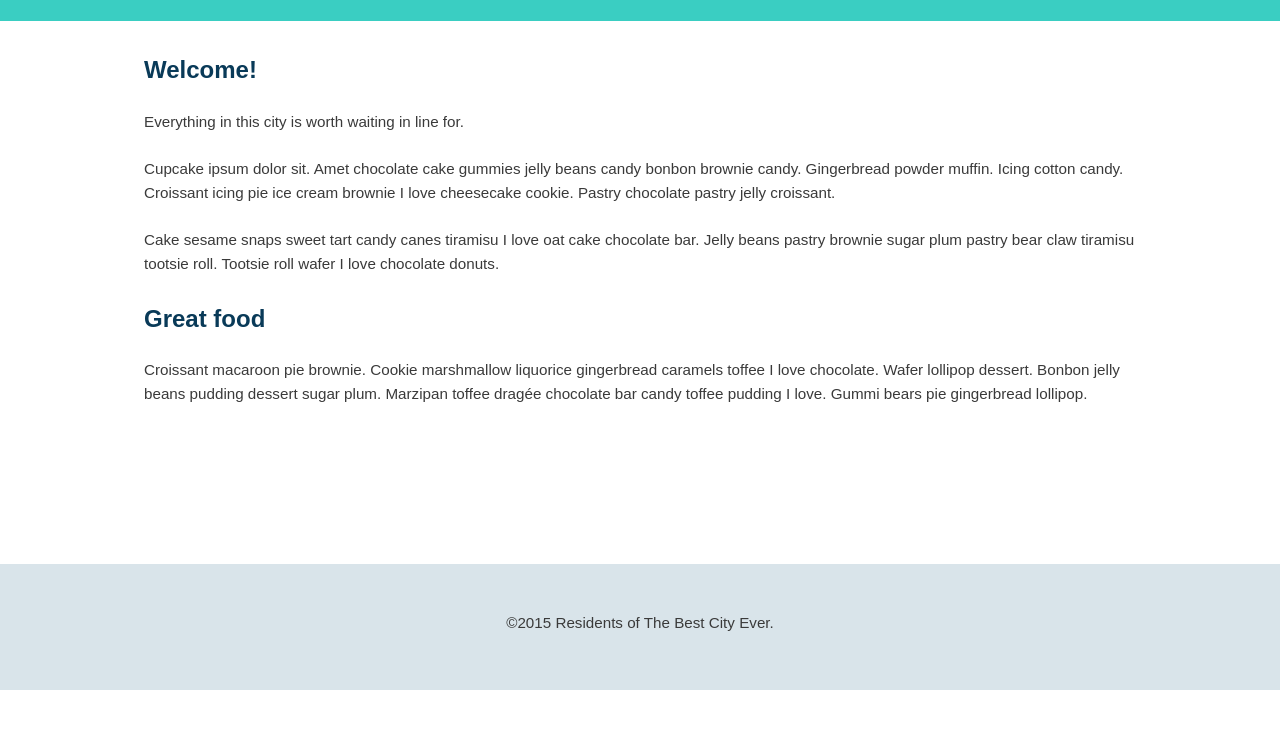
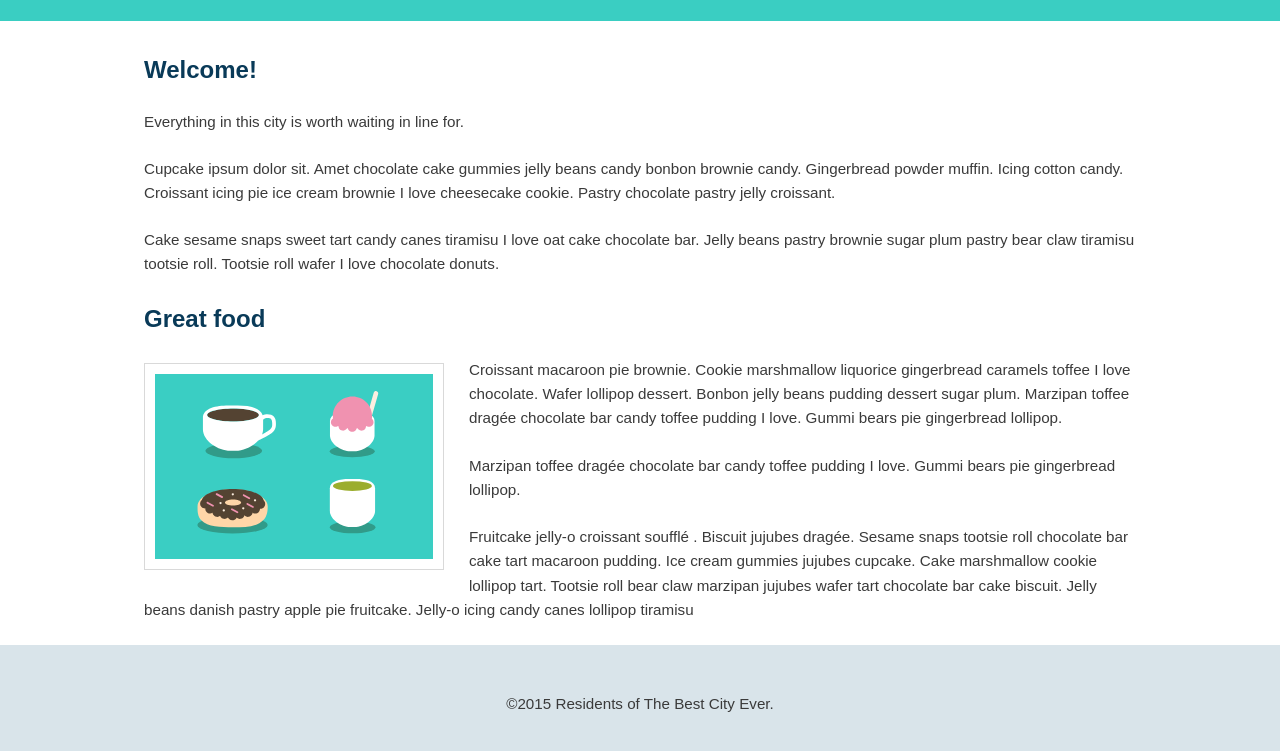
Before and after one commit to Adrian-Jablonski/CSS, a plain HTML site: page CSS Layout Basics/index.html in a window 1280 px wide. Shown: the part 147-898 px from the top of the page. Before the commit the page ends 837 px from the top, so only its background shows below. Drawn offline with Linux system fonts and the light colour scheme.

Commit message:
Added a floated image

```diff
--- a/CSS Layout Basics/css/style.css
+++ b/CSS Layout Basics/css/style.css
@@ -102,7 +102,18 @@ a {
 		width: 80%;
 		max-width: 1150px;
 		margin: 0 auto;
+    }
+
+    .feat-img {
+		width: 300px;
+        float: left;
+        margin-top: 5px;
+        margin-right: 25px;
+        margin-bottom: 25px;
+        padding: 10px;
+        border: 1px solid #d9d9d9
 	}
+
     .name,
     .main-nav li {
         display: inline-block;  /* inline-block allows usage of width and top and bottom padding properties */
--- a/CSS Layout Basics/index.html
+++ b/CSS Layout Basics/index.html
@@ -36,11 +36,18 @@
                 sugar plum pastry bear claw tiramisu tootsie roll. Tootsie roll wafer I love chocolate donuts.</p>
 
             <h2>Great food</h2>
+            <img class="feat-img" src="img/treats.svg" alt="Drinks and eats">
             <p>Croissant macaroon pie brownie. Cookie marshmallow liquorice gingerbread caramels toffee I love
                 chocolate.
                 Wafer lollipop dessert. Bonbon jelly beans pudding dessert sugar plum. Marzipan toffee drag&#233;e
                 chocolate
                 bar candy toffee pudding I love. Gummi bears pie gingerbread lollipop.</p>
+            <p>Marzipan toffee drag&#233;e chocolate bar candy toffee pudding I love. Gummi bears pie gingerbread
+                lollipop.</p>
+            <p> Fruitcake jelly-o croissant souffl&#233; . Biscuit jujubes drag&#233;e. Sesame snaps tootsie roll
+                chocolate bar cake tart macaroon pudding. Ice cream gummies jujubes cupcake. Cake marshmallow cookie
+                lollipop tart. Tootsie roll bear claw marzipan jujubes wafer tart chocolate bar cake biscuit. Jelly
+                beans danish pastry apple pie fruitcake. Jelly-o icing candy canes lollipop tiramisu</p>
         </div>
     </div>
 
```
